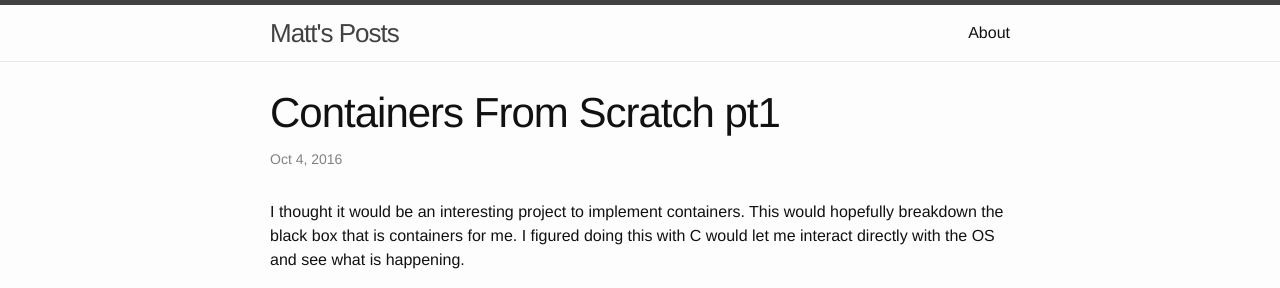
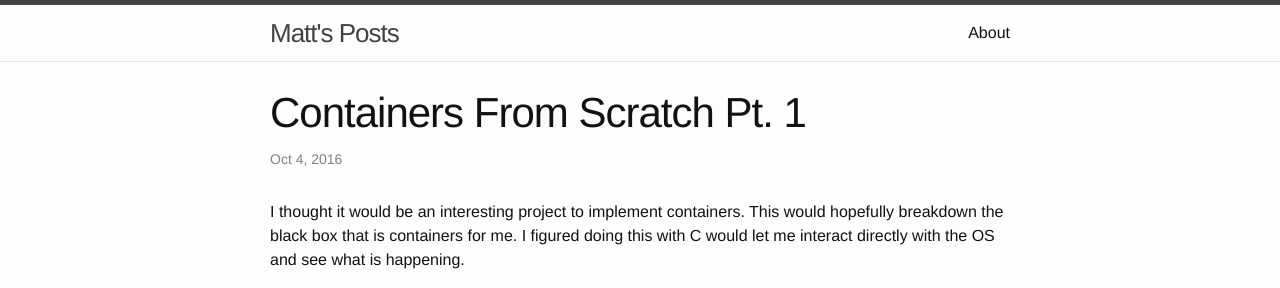
Before and after one commit to tejom/tejom.github.io, a Jekyll site: the page built from _posts/2016-10-04-containers-from-scratch-pt1.markdown, in a window 1280 px wide and 900 px high. Shown: the top 288 px of the window. Built offline with Jekyll 4.4.1, drawn with Linux system fonts in a browser that asks for light colours.

Commit message:
fix title

```diff
--- a/_posts/2016-10-04-containers-from-scratch-pt1.markdown
+++ b/_posts/2016-10-04-containers-from-scratch-pt1.markdown
@@ -1,6 +1,6 @@
 ---
 layout: post
-title:  "Containers From Scratch pt1"
+title:  "Containers From Scratch Pt. 1"
 date:   2016-10-04
 categories: c linux containers docker
 ---
```
